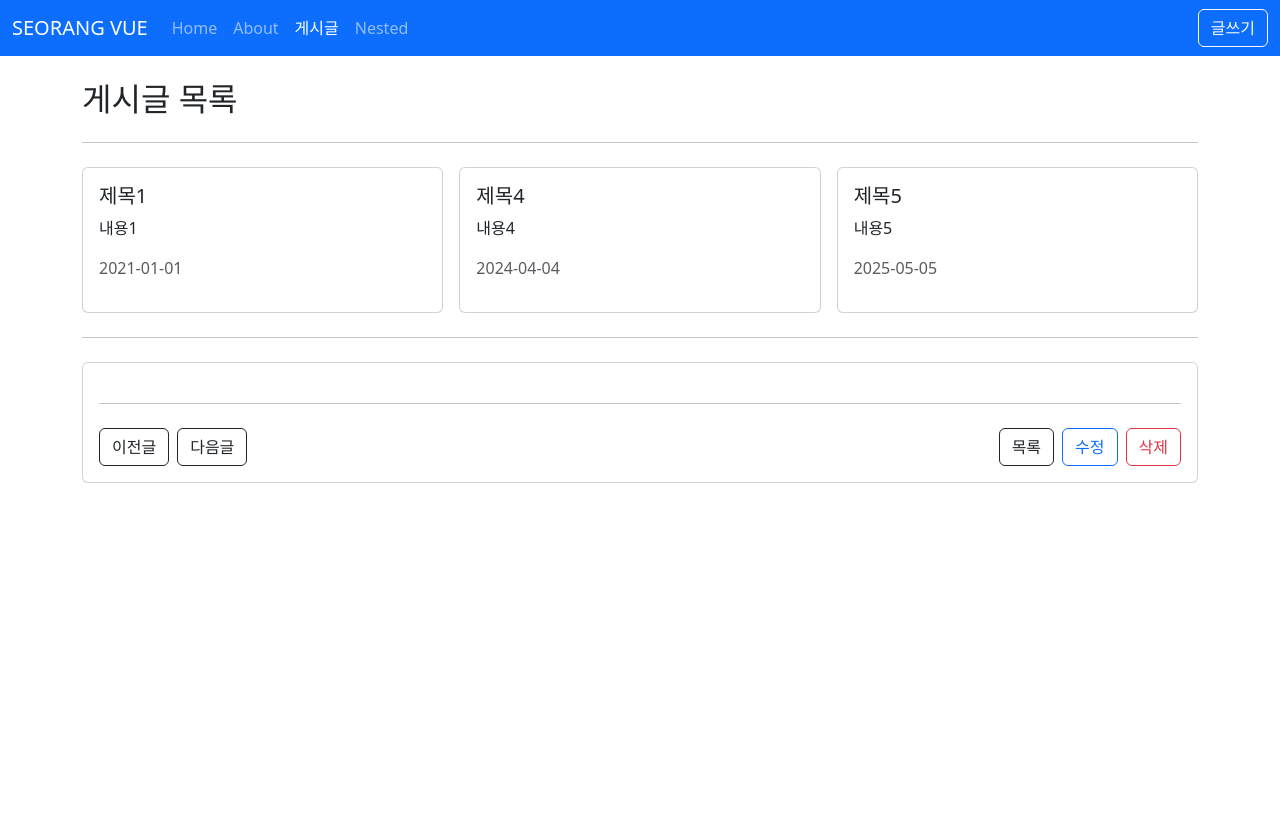
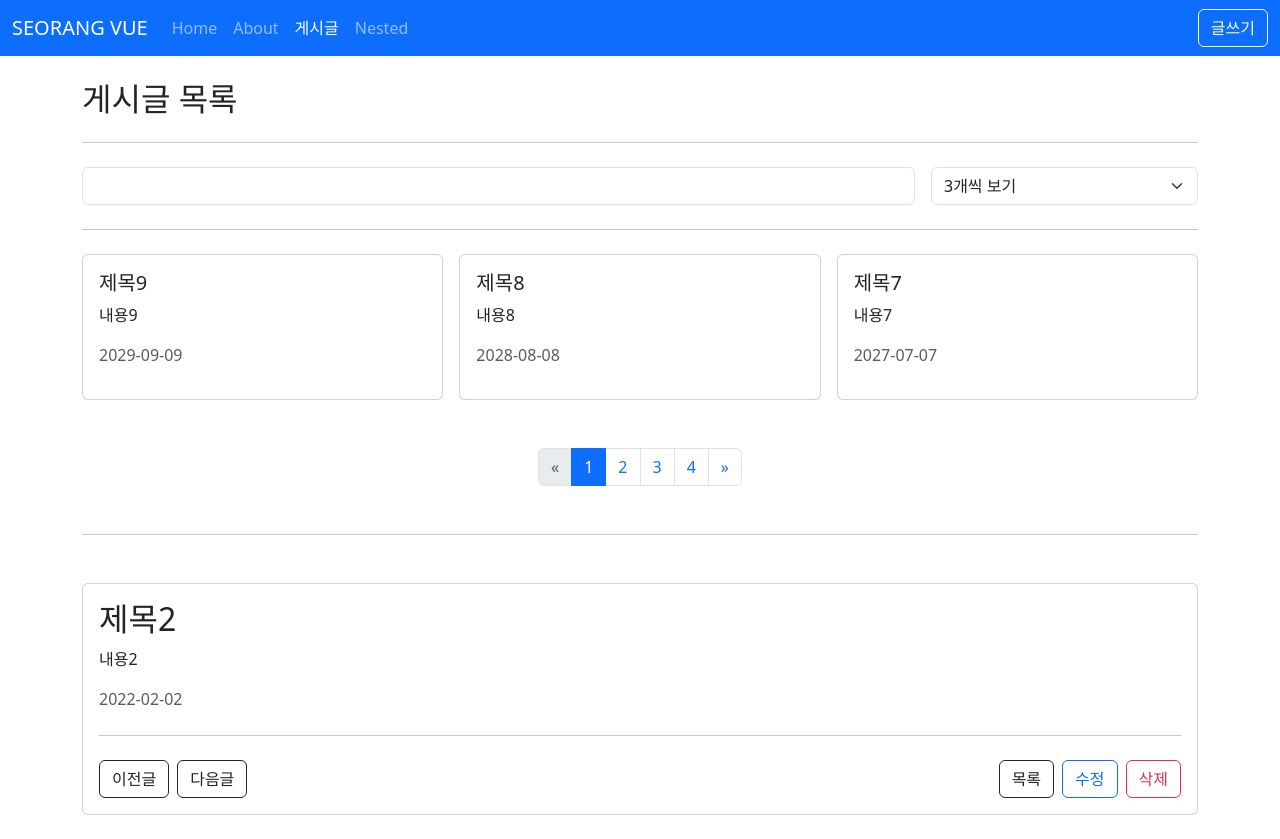
Before and after one commit to seorang42/vuejs3-project, a Vue app: page /posts in a window 1280 px wide. Before the commit the page ends 800 px from the top, so only its background shows below. Built offline with nearby package versions, Linux system fonts and the light colour scheme; no server answers; data requests are answered from the project's data file.

Commit message:
4-3 Pagination & Filter 구현하기

```diff
--- a/db.json
+++ b/db.json
@@ -5,6 +5,18 @@
       "title": "제목1",
       "content": "내용1",
       "createdAt": "2021-01-01"
+    },
+    {
+      "id": 2,
+      "title": "제목2",
+      "content": "내용2",
+      "createdAt": "2022-02-02"
+    },
+    {
+      "id": 3,
+      "title": "제목3",
+      "content": "내용3",
+      "createdAt": "2023-03-03"
     },
     {
       "id": 4,
@@ -17,6 +29,36 @@
       "title": "제목5",
       "content": "내용5",
       "createdAt": "2025-05-05"
+    },
+    {
+      "id": 6,
+      "title": "제목6",
+      "content": "내용6",
+      "createdAt": "2026-06-06"
+    },
+    {
+      "id": 7,
+      "title": "제목7",
+      "content": "내용7",
+      "createdAt": "2027-07-07"
+    },
+    {
+      "id": 8,
+      "title": "제목8",
+      "content": "내용8",
+      "createdAt": "2028-08-08"
+    },
+    {
+      "id": 9,
+      "title": "제목9",
+      "content": "내용9",
+      "createdAt": "2029-09-09"
+    },
+    {
+      "title": "게시글 10",
+      "content": "10시글",
+      "createdAt": 1737441555142,
+      "id": 10
     }
   ]
 }
--- a/src/api/posts.js
+++ b/src/api/posts.js
@@ -1,7 +1,7 @@
 import axios from 'axios';
 
-export function getPosts() {
-  return axios.get('http://localhost:5000/posts');
+export function getPosts(params) {
+  return axios.get('http://localhost:5000/posts', { params });
 }
 
 export function getPostsById(id) {
--- a/src/views/posts/PostListView.vue
+++ b/src/views/posts/PostListView.vue
@@ -1,6 +1,21 @@
 <template>
   <div>
     <h2>게시글 목록</h2>
+    <hr class="my-4" />
+    <form @submit.prevent>
+      <div class="row g-3">
+        <div class="col">
+          <input v-model="params.title_like" type="text" class="form-control" />
+        </div>
+        <div class="col-3">
+          <select v-model="params._limit" class="form-select">
+            <option value="3">3개씩 보기</option>
+            <option value="6">6개씩 보기</option>
+            <option value="9">9개씩 보기</option>
+          </select>
+        </div>
+      </div>
+    </form>
     <hr class="my-4" />
     <div class="row g-3">
       <div v-for="post in posts" :key="post.id" class="col-4">
@@ -12,7 +27,41 @@
         />
       </div>
     </div>
-    <hr class="my-4" />
+    <nav class="mt-5" aria-label="Page navigation example">
+      <ul class="pagination justify-content-center">
+        <li class="page-item" :class="{ disabled: params._page <= 1 }">
+          <a
+            class="page-link"
+            href="#"
+            aria-label="Previous"
+            @click.prevent="params._page--"
+          >
+            <span aria-hidden="true">&laquo;</span>
+          </a>
+        </li>
+        <li
+          v-for="page in pageCount"
+          :key="page"
+          class="page-item"
+          :class="{ active: params._page === page }"
+        >
+          <a class="page-link" href="#" @click.prevent="params._page = page">{{
+            page
+          }}</a>
+        </li>
+        <li class="page-item" :class="{ disabled: params._page >= pageCount }">
+          <a
+            class="page-link"
+            href="#"
+            aria-label="Next"
+            @click.prevent="params._page++"
+          >
+            <span aria-hidden="true">&raquo;</span>
+          </a>
+        </li>
+      </ul>
+    </nav>
+    <hr class="my-5" />
     <AppCard>
       <PostDetailView :id="2" />
     </AppCard>
@@ -22,23 +71,37 @@
 <script setup>
 import { getPosts } from '@/api/posts';
 import PostItem from '@/components/posts/PostItem.vue';
-import { ref } from 'vue';
+import { computed, ref, watchEffect } from 'vue';
 import { useRouter } from 'vue-router';
 import PostDetailView from './PostDetailView.vue';
 import AppCard from '@/components/AppCard.vue';
 const router = useRouter();
 const posts = ref([]);
+const params = ref({
+  _sort: 'createdAt',
+  _order: 'desc',
+  _limit: 3,
+  _page: 1,
+  title_like: '',
+});
+// pagination
+const totalCount = ref(0);
+const pageCount = computed(() =>
+  Math.ceil(totalCount.value / params.value._limit),
+);
 
 const fetchPosts = async () => {
   try {
-    const { data } = await getPosts();
+    const { data, headers } = await getPosts(params.value);
     posts.value = data;
+    totalCount.value = headers['x-total-count'];
     // ({ data: posts.value } = await getPosts());
   } catch (error) {
     console.error(error);
   }
 };
-fetchPosts();
+// fetchPosts();
+watchEffect(fetchPosts);
 const goPage = id => {
   // router.push(`/posts/${id}`)
   // http://localhost:3000/posts/2?searchText=hello#world
```
